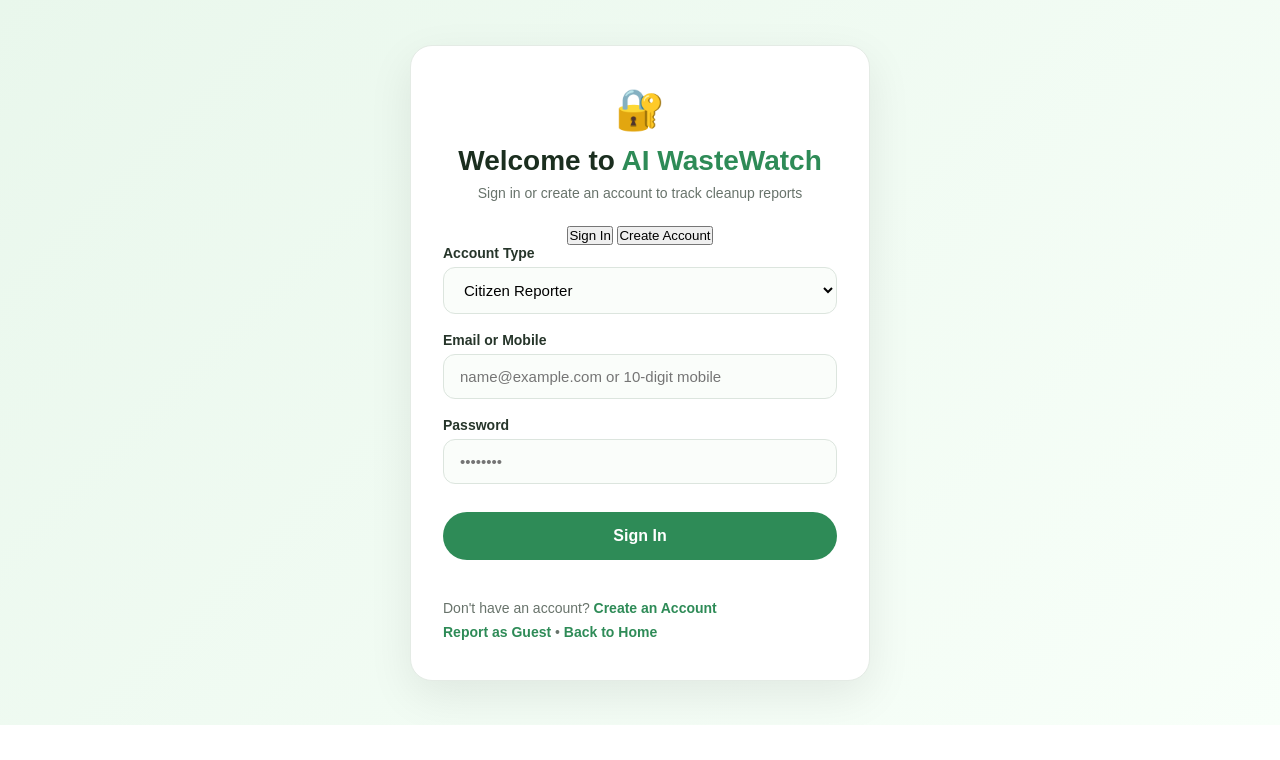
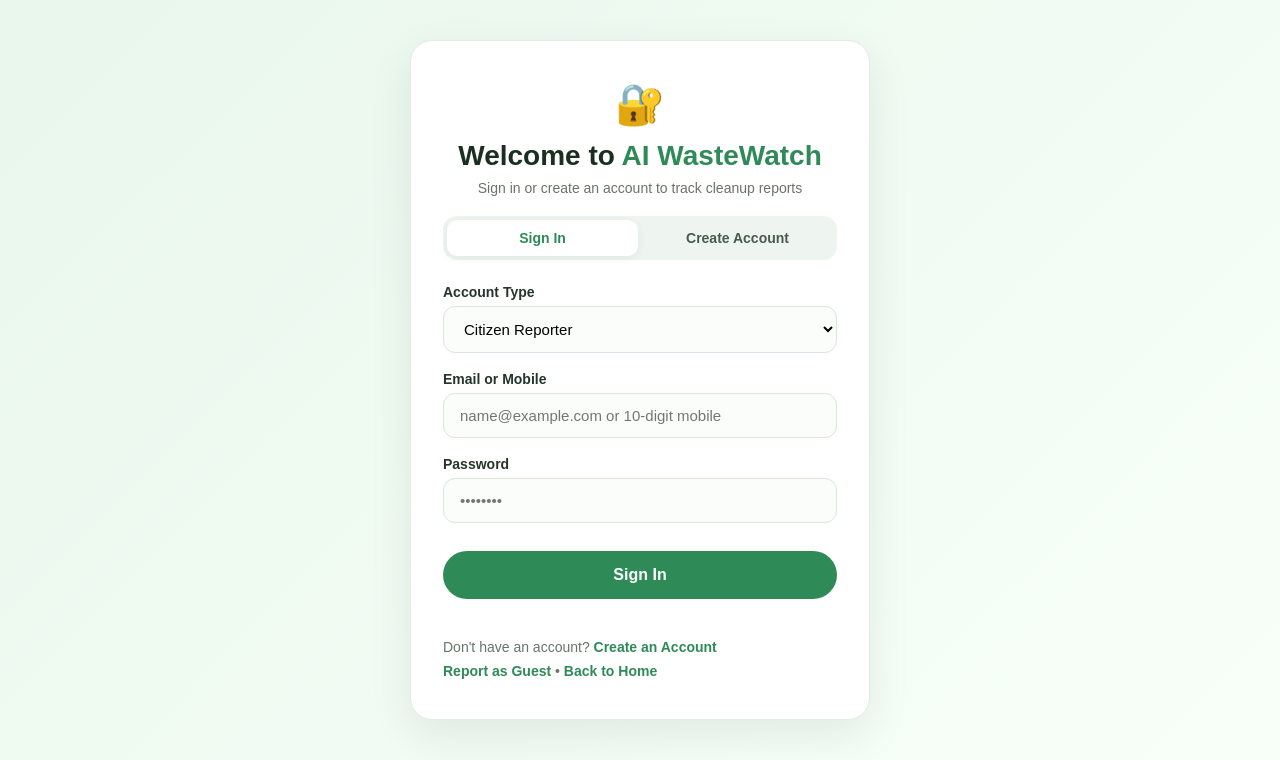
Before and after one commit to vashon-07/AI-Waste-managment, a Flask app: page /login in a window 1280 px wide. Shown: the part 75-835 px from the top of the page. Before the commit the page ends 800 px from the top, so only its background shows below. Run offline with Flask 3, Linux system fonts and the light colour scheme.

Commit message:
Update project files

```diff
--- a/app.py
+++ b/app.py
@@ -70,13 +70,19 @@ def catch_all(path):
 
     if target in ("report", "api/report"):
         return render_template("report.html")
-    elif target in ("login", "api/login"):
+    elif target in ("login", "api/login", "register", "api/register"):
         if request.method == "POST":
-            email = request.form.get("email", "")
+            action = request.form.get("action", "login")
             role = request.form.get("role", "Citizen")
-            user_name = email.split("@")[0] if "@" in email else email
-            return render_template("login.html", message=f"✓ Signed in successfully as {role.capitalize()} ({user_name})")
+            if action == "register":
+                name = request.form.get("name", "User")
+                return render_template("login.html", message=f"✓ Account created successfully! Welcome, {name} ({role.capitalize()}).")
+            else:
+                email = request.form.get("email", "")
+                user_name = email.split("@")[0] if "@" in email else email
+                return render_template("login.html", message=f"✓ Signed in successfully as {role.capitalize()} ({user_name})")
         return render_template("login.html")
+
     elif target in ("submit-report", "api/submit-report") and request.method == "POST":
         return submit_report()
     elif target.startswith("static/"):
--- a/static/css/style.css
+++ b/static/css/style.css
@@ -884,9 +884,42 @@ textarea:focus {
 
 .login-card .login-subtitle {
     color: #68736b;
-    margin-bottom: 25px;
+    margin-bottom: 20px;
     font-size: 14px;
 }
+
+.auth-tabs {
+    display: flex;
+    background: #eef5f0;
+    padding: 4px;
+    border-radius: 14px;
+    margin-bottom: 24px;
+    gap: 4px;
+}
+
+.auth-tab {
+    flex: 1;
+    padding: 10px 14px;
+    border: none;
+    border-radius: 10px;
+    background: transparent;
+    color: #4a5a4d;
+    font-size: 14px;
+    font-weight: 600;
+    cursor: pointer;
+    transition: all 0.2s ease;
+}
+
+.auth-tab.active {
+    background: white;
+    color: #2e8b57;
+    box-shadow: 0 2px 8px rgba(0, 0, 0, 0.06);
+}
+
+.auth-tab:hover:not(.active) {
+    color: #1b2e1f;
+}
+
 
 .login-form {
     display: flex;
```
Also changed, not shown: public/css/style.css (+34 -1 lines), public/static/css/style.css (+34 -1 lines).
